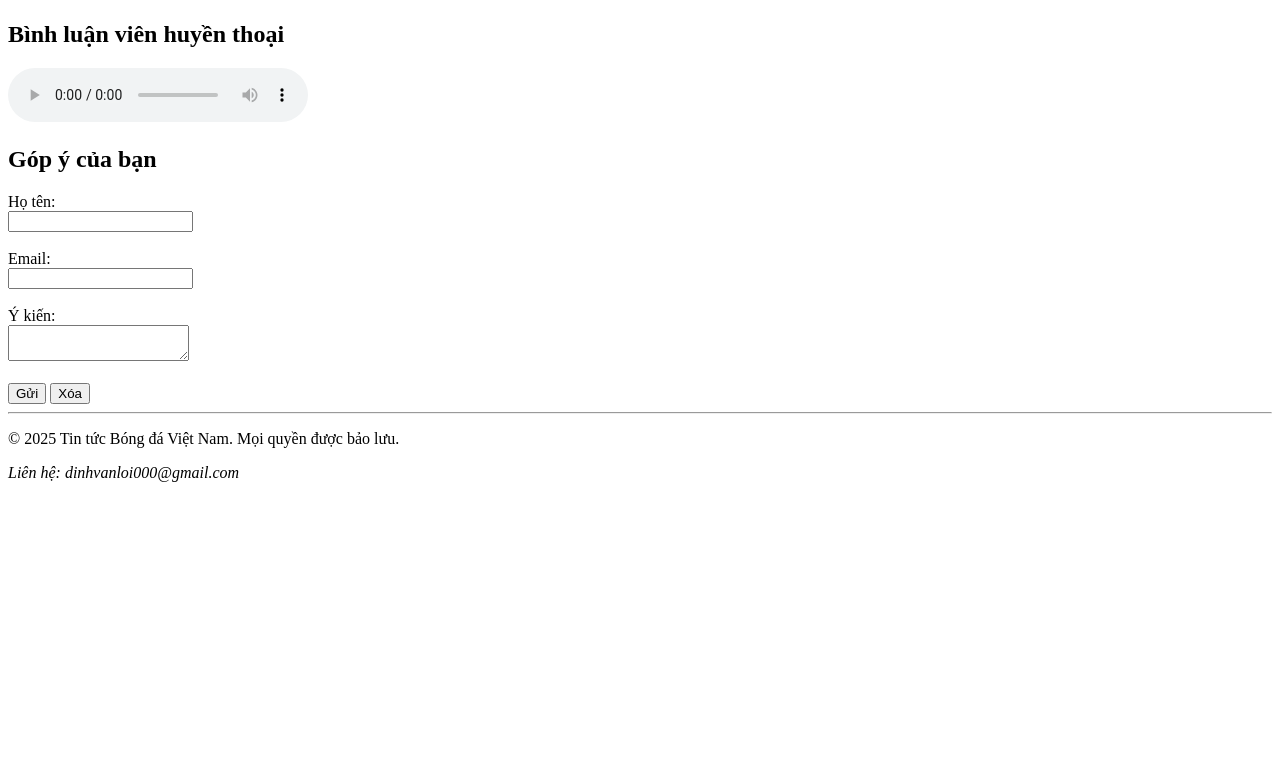
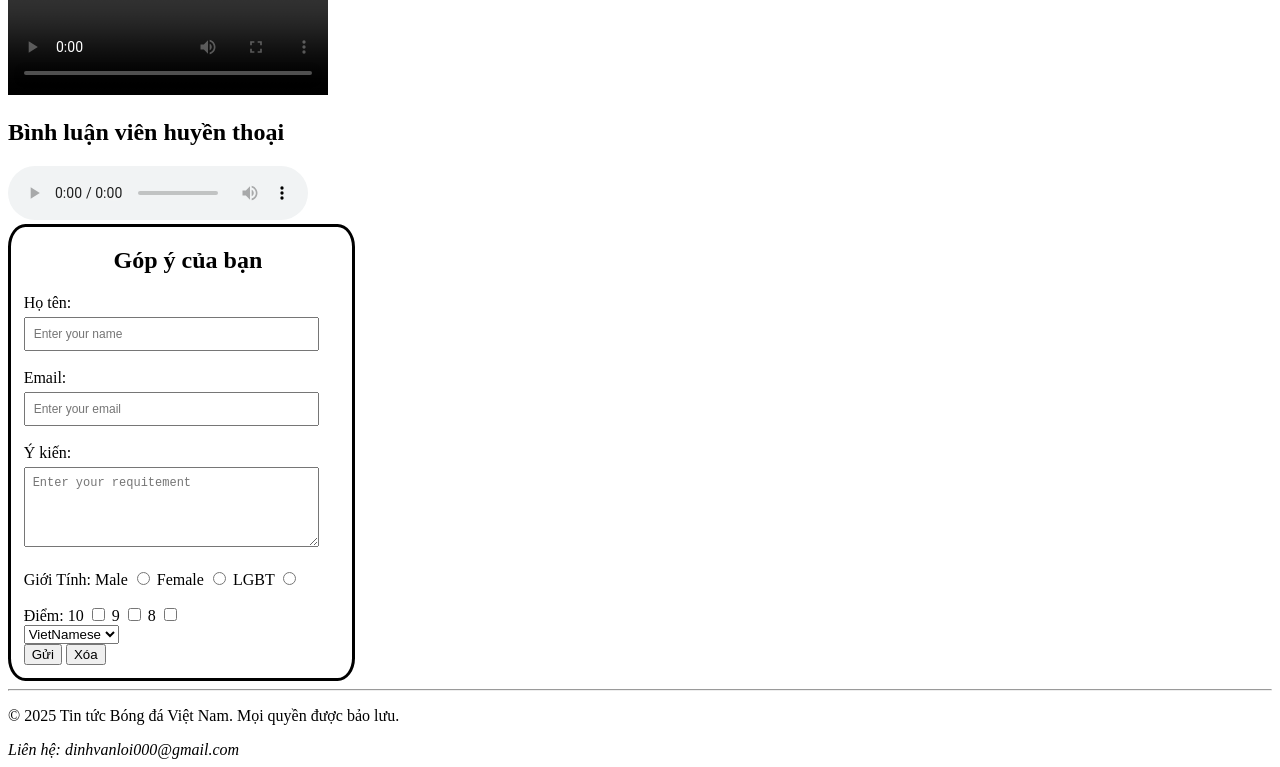
Before and after one commit to DinhLoii/Day-1_ProjectGithub, a plain HTML site: page index.html in a window 1280 px wide. Shown: the part 1319-2086 px from the top of the page. Before the commit the page ends 1809 px from the top, so only its background shows below. Drawn offline with Linux system fonts and the light colour scheme; grey boxes are pictures that could not be loaded.

Commit message:
ver1.3.1

```diff
--- a/index.html
+++ b/index.html
@@ -4,12 +4,22 @@
     <meta charset="UTF-8">
     <meta name="viewport" content="width=device-width, initial-scale=1.0">
     <title>Bóng đá Việt Nam</title>
+    <link rel="stylesheet" href="./style.css">
 </head>
 <body>
 
     <!-- Tiêu đề -->
     <header>
-        <h1>Tin Tức Bóng Đá Việt Nam</h1>
+        <div class="header">
+            <div class="header_logo">
+                <img class="header_logo_1" src="https://vpf.vn/wp-content/uploads/2018/10/1325232913.jpg" alt="logoVFF">
+            </div>
+
+            <div class="header_title">
+                <h1 class="header_title_1">Tin Tức Bóng Đá Việt Nam</h1>
+            </div>
+        </div>
+
         <nav>
             <ul>
                 <li><a href="#gioithieu">Giới thiệu</a></li>
@@ -92,21 +102,54 @@
     </section>
 
     <!-- Biểu mẫu -->
-    <section id="lienhe">
-        <h2>Góp ý của bạn</h2>
+    <section class="contact" id="lienhe">
+        <h2 class="header_contact">Góp ý của bạn</h2>
         <form action="#">
-            <label for="hoten">Họ tên:</label><br>
-            <input type="text" id="hoten" name="hoten"><br><br>
 
-            <label for="email">Email:</label><br>
-            <input type="email" id="email" name="email"><br><br>
+            <div class="form_contact">
+                <label for="hoten">Họ tên:</label><br>
+                <input type="text" id="hoten" name="hoten" placeholder="Enter your name"><br><br>
 
-            <label for="phanhoi">Ý kiến:</label><br>
-            <textarea id="phanhoi" name="phanhoi"></textarea><br><br>
+                <label for="email">Email:</label><br>
+                <input type="email" id="email" name="email" placeholder="Enter your email"><br><br>
+
+                <label for="phanhoi">Ý kiến:</label><br>
+                <textarea id="phanhoi" name="phanhoi" placeholder="Enter your requitement"></textarea><br><br>
+            </div>
+
+            <div class="radio_check_contact">
+            <!-- Radio Button -->
+                <label for="checkGT">Giới Tính:</label>
+                <label for="male">Male</label>
+                <input type="radio" id="male" name="gender" value="Male">
+                <label for="female">Female</label>
+                <input type="radio" id="female" name="gender" value="Female">
+                <label for="lgbt">LGBT</label>
+                <input type="radio" id="lgbt" name="gender" value="LGBT"> <br>
+            </div>
+
+            <!-- Checkbox Button -->
+             <label for="CheckG">Điểm:</label>
+             <label for="muoi">10</label>
+             <input type="checkbox" id="muoi" name="grade" value="muoi">
+             <label for="chin">9</label>
+              <input type="checkbox" id="chin" name="grade" value="chin">
+             <label for="tam">8</label>
+             <input type="checkbox" id="tam" name="grade" value="tam"> <br>
+
+            <!-- Drop down -->
+            <select name="" id="">
+                <option value="">VietNamese</option>
+                <option value="">ThaiLand</option>
+            </select><br>
 
             <input type="submit" value="Gửi">
-            <input type="reset" value="Xóa">
+            <input type="reset" value="Xóa"><br>
+
+
+
         </form>
+
     </section>
 
     <!-- Footer -->
--- /dev/null
+++ b/style.css
@@ -0,0 +1,53 @@
+.header {
+    width: 100%;
+    display: flex;
+}
+
+.header_title_1 {
+    color: red;
+    width: 48%
+}
+
+.header_logo_1 {
+    width: 48%;
+}
+
+.contact {
+    border: 3px solid;
+    border-radius: 5%;
+    width: 26%;
+    padding-left: 1%;
+    padding-bottom: 1%;
+}
+
+.header_contact {
+    display: flex;
+    justify-content: center;
+    justify-items: center;
+    height: 100%;
+}
+
+.form_contact {
+    width: 100%;
+    max-width: 600px; /* giữ bố cục gọn gàng */
+    margin: 0 auto;   /* căn giữa khối form */
+}
+
+.form_contact input,
+.form_contact textarea {
+    width: 90%;
+    padding: 8px;
+    margin-top: 5px;
+    font-size: 12px;
+    box-sizing: border-box;
+}
+
+.form_contact textarea {
+    height: 80px; /* tăng chiều cao cho khung ý kiến */
+    resize: vertical; /* cho phép người dùng co kéo chiều cao */
+}
+
+
+.radio_check_contact{
+    padding-bottom: 5%;
+}
```
